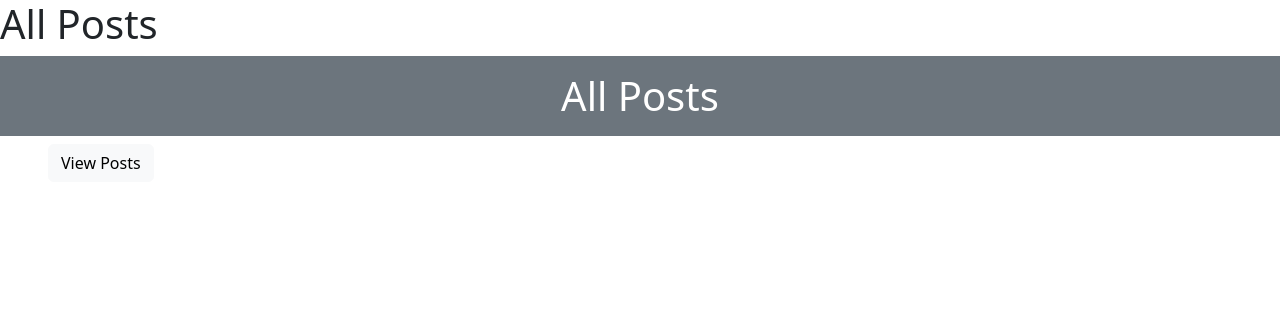
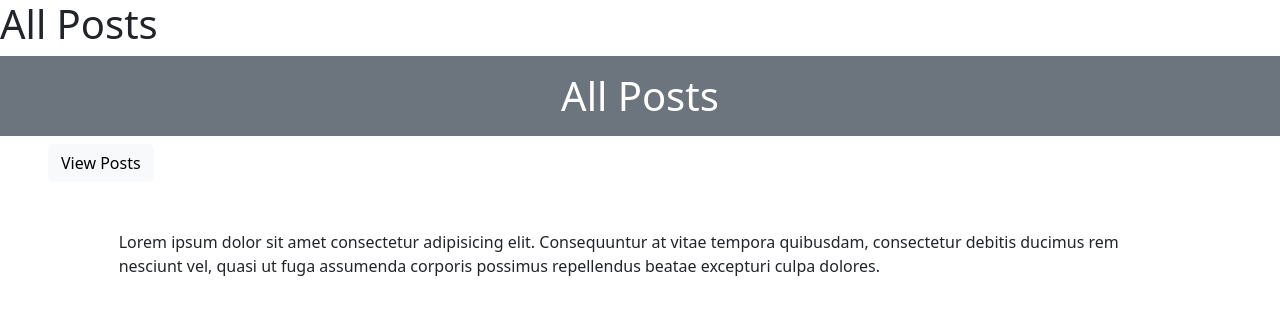
Before and after one commit to William222372/post, a plain HTML site: page index.html in a window 1280 px wide. Drawn offline with nearby package versions, Linux system fonts and the light colour scheme.

Commit message:
Update index.html

```diff
--- a/index.html
+++ b/index.html
@@ -14,7 +14,9 @@
     <script src="posts.js"></script>
     <script src="https://cdn.jsdelivr.net/npm/bootstrap@5.3.3/dist/js/bootstrap.bundle.min.js" integrity="sha384-YvpcrYf0tY3lHB60NNkmXc5s9fDVZLESaAA55NDzOxhy9GkcIdslK1eN7N6jIeHz" crossorigin="anonymous"></script>
     <div id="post-area" class="row mt-5 col-md-10 offset-md-1">
+    <p>Lorem ipsum dolor sit amet consectetur adipisicing elit. Consequuntur at vitae tempora quibusdam, consectetur debitis ducimus rem nesciunt vel, quasi ut fuga assumenda corporis possimus repellendus beatae excepturi culpa dolores.</p>
     </div>
+
     <div></div>
 </body>
 </html>
```
